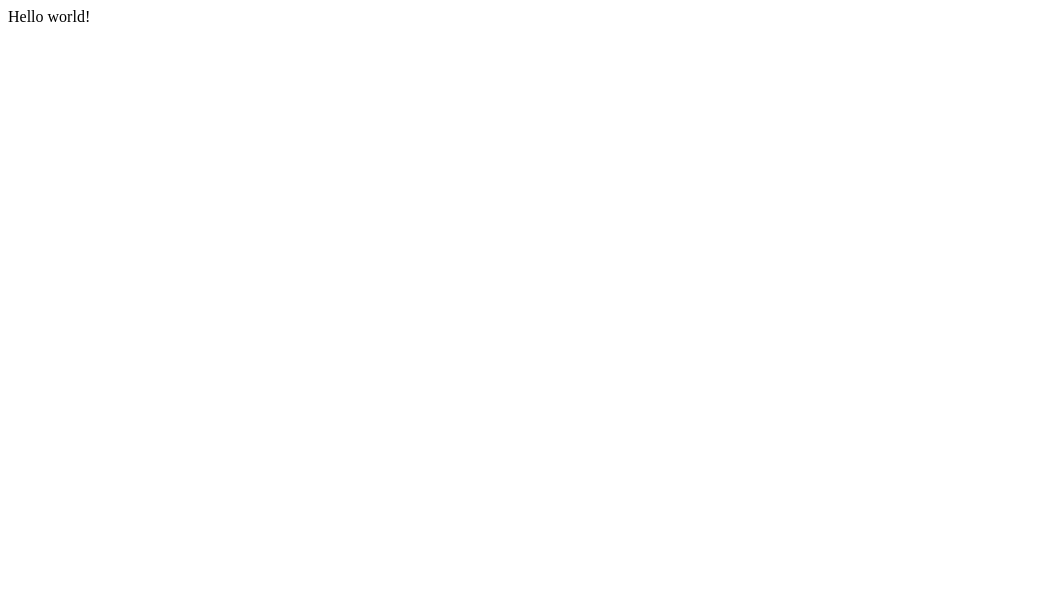
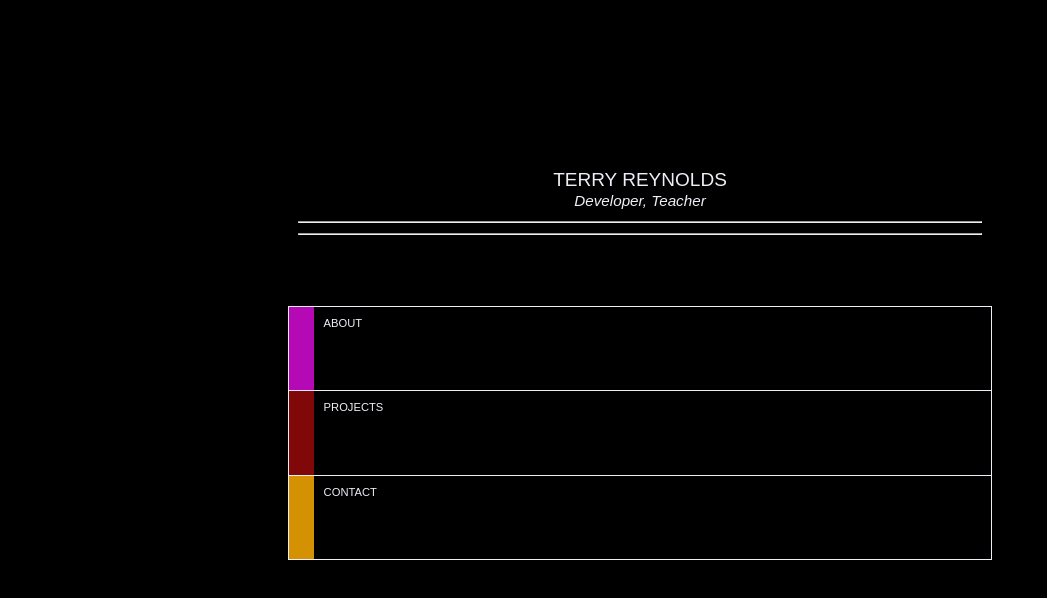
Before and after one commit to terryjreynolds/portfolio, a Gatsby site: page / in a window 1280 px wide. Shown: the whole page, without its empty margins (0-1047 px from the left). Built offline with nearby package versions, Linux system fonts and the light colour scheme; Gatsby itself is replaced by a stand-in of ours.

Commit message:
set up done. Wrote the nav page with strobe.

```diff
--- /dev/null
+++ b/gatsby-browser.js
@@ -0,0 +1 @@
+import "./src/styles/global.css"
--- a/package.json
+++ b/package.json
@@ -1,7 +1,7 @@
 {
-  "name": "gatsby-starter-hello-world",
+  "name": "terry-j-reynolds-portfolio",
   "private": true,
-  "description": "A simplified bare-bones starter for Gatsby",
+  "description": "Terry J Reynolds Portfolio",
   "version": "0.1.0",
   "license": "MIT",
   "scripts": {
--- /dev/null
+++ b/src/components/header.js
@@ -0,0 +1,9 @@
+import React from "react"
+
+export default () => (
+  <header className="grid_item" id="name">
+    TERRY REYNOLDS <em id="sub_name">Developer, Teacher</em>
+    <hr id="line1" />
+    <hr id="line2" />
+  </header>
+)
--- a/src/pages/index.js
+++ b/src/pages/index.js
@@ -1,3 +1,115 @@
 import React from "react"
+import Header from "../components/header"
 
-export default () => <div>Hello world!</div>
+class Nav extends React.Component {
+  constructor(props) {
+    super(props)
+
+    this.state = {
+      grid_item_1: false,
+      grid_item_2: false,
+      grid_item_3: false,
+      strobeInterval: "",
+    }
+  }
+
+  componentDidMount() {
+    const strobe = setInterval(this.strobeNav, 1000)
+    this.setState({ strobeInterval: strobe })
+  }
+
+  componentWillUnmount() {
+    clearInterval(this.state.strobeInterval)
+  }
+
+  strobeNav = () => {
+    console.log("instrobeNav")
+
+    setTimeout(() => {
+      this.setState({
+        grid_item_1: true,
+      })
+    }, 100)
+
+    setTimeout(() => {
+      this.setState({
+        grid_item_1: false,
+        grid_item_2: true,
+      })
+    }, 200)
+
+    setTimeout(() => {
+      this.setState({
+        grid_item_1: false,
+        grid_item_2: false,
+        grid_item_3: true,
+      })
+    }, 300)
+
+    setTimeout(() => {
+      this.setState({
+        grid_item_1: false,
+        grid_item_2: false,
+        grid_item_3: false,
+      })
+    }, 400)
+  }
+
+  handleClick = () => {
+    console.log("inhandleClick")
+  }
+  render() {
+    return (
+      <div className="grid_container" id="navbar">
+        <Header />
+
+        <div
+          className={
+            this.state.grid_item_1 ? "grid_item_1_On " : "grid_item_1_Off"
+          }
+          id="about_color"
+        ></div>
+        <nav
+          className="grid_item"
+          id="about"
+          href="about"
+          onClick={this.handleClick}
+        >
+          ABOUT
+        </nav>
+
+        <div
+          className={
+            this.state.grid_item_2 ? "grid_item_2_On " : "grid_item_2_Off"
+          }
+          id="projects_color"
+        ></div>
+        <nav
+          className="grid_item"
+          id="projects"
+          href="projects"
+          onClick={this.handleClick}
+        >
+          PROJECTS
+        </nav>
+
+        <div
+          className={
+            this.state.grid_item_3 ? "grid_item_3_On " : "grid_item_3_Off"
+          }
+          id="contact_color"
+        ></div>
+        <nav
+          className="grid_item"
+          id="contact"
+          href="contact"
+          onClick={this.handleClick}
+        >
+          CONTACT
+        </nav>
+      </div>
+    )
+  }
+}
+
+export default Nav
--- /dev/null
+++ b/src/styles/global.css
@@ -0,0 +1,159 @@
+body {
+  background: rgb(0, 0, 0);
+}
+* {
+  box-sizing: border-box;
+}
+
+div > span {
+  color: rgb(212, 146, 3);
+}
+.spanInPara {
+  color: rgb(180, 9, 180);
+}
+
+/*--------------------NAVIGATION STYLES-------------------------*/
+
+.grid_container {
+  display: grid;
+  grid-template-columns: 2vw auto;
+  grid-template-rows: auto;
+  width: 55vw;
+  height: 50vh;
+  margin: 20vh auto auto auto;
+  font-family: "Cairo", sans-serif;
+  font-size: 70%;
+}
+
+.grid_container > .grid_item {
+  background-color: rgb(0, 0, 0);
+  padding: 10px;
+  color: #efedf5;
+}
+
+.grid_item_1_Off {
+  border-top: 0.04vh solid #efedf5;
+  border-right: 0.04vh solid #efedf5;
+  border-left: none;
+  border-bottom: 0.04vh solid #efedf5;
+  background: rgb(180, 9, 180);
+}
+
+.grid_item_1_On {
+  border-top: 0.04vh solid #efedf5;
+  border-right: 0.04vh solid #efedf5;
+  border-left: none;
+  border-bottom: 0.04vh solid #efedf5;
+  background: rgb(250, 8, 250);
+}
+
+.grid_item_2_Off {
+  border-right: 0.04vh solid #efedf5;
+  border-left: none;
+  background: rgb(129, 8, 8);
+}
+.grid_item_2_On {
+  border-right: 0.04vh solid #efedf5;
+  border-left: none;
+  background: rgb(243, 9, 9);
+}
+
+.grid_item_3_Off {
+  border-top: 0.04vh solid #efedf5;
+  border-right: 0.04vh solid #efedf5;
+  border-left: none;
+  background: rgb(212, 146, 3);
+}
+.grid_item_3_On {
+  border-top: 0.04vh solid #efedf5;
+  border-right: 0.04vh solid #efedf5;
+  border-left: none;
+  background: rgb(243, 219, 8);
+}
+
+#contact {
+  border-bottom: 0.04vh solid #efedf5;
+  border-right: 0.04vh solid #efedf5;
+  border-top: 0.04vh solid #efedf5;
+}
+
+#about {
+  border-top: 0.04vh solid #efedf5;
+  border-right: 0.04vh solid #efedf5;
+  border-bottom: 0.04vh solid #efedf5;
+}
+#about:hover {
+  opacity: 0.5;
+}
+
+#contact_color {
+  border-bottom: 0.04vh solid #efedf5;
+}
+#contact:hover {
+  opacity: 0.5;
+}
+
+#projects {
+  border-right: 0.04vh solid #efedf5;
+}
+#projects:hover {
+  opacity: 0.5;
+}
+
+#name {
+  grid-area: 1/1 / span 1 / span 2;
+  text-align: center;
+  border: none;
+  font-size: 170%;
+  line-height: 110%;
+}
+
+#line1,
+#line2 {
+  display: block;
+}
+
+#about_color,
+#projects_color,
+#contact_color {
+  border-right: none;
+  border-left: 0.04vh solid #efedf5;
+}
+
+#name_color {
+  background: black;
+  border-left: none;
+}
+
+.about_color_animated {
+  border-right: 0.04vh solid #efedf5;
+  border-left: none;
+  background: rgb(180, 9, 180);
+  animation-name: aboutColorBrighten;
+  animation-delay: 0.6s;
+  animation-duration: 0.4s;
+}
+
+.projects_color_animated {
+  border-right: 0.04vh solid #efedf5;
+  border-left: none;
+  background: rgb(129, 8, 8);
+  animation-name: projectsColorBrighten;
+  animation-delay: 0.7s;
+  animation-duration: 0.4s;
+}
+
+.contact_color_animated {
+  border-top: 0.04vh solid #efedf5;
+  border-right: 0.04vh solid #efedf5;
+  border-left: none;
+  background: rgb(212, 146, 3);
+  animation-name: contactColorBrighten;
+  animation-delay: 0.8s;
+  animation-duration: 0.4s;
+}
+
+#sub_name {
+  display: block;
+  font-size: 80%;
+}
```
